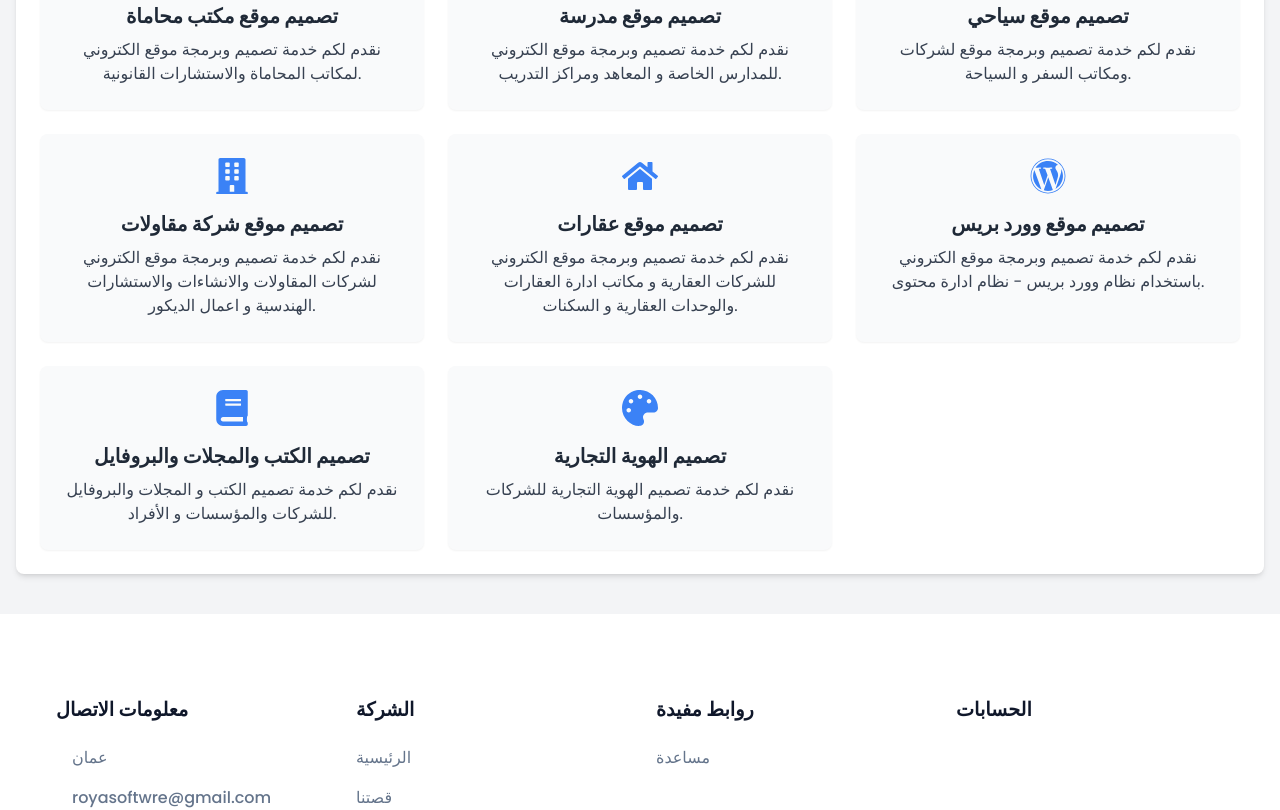
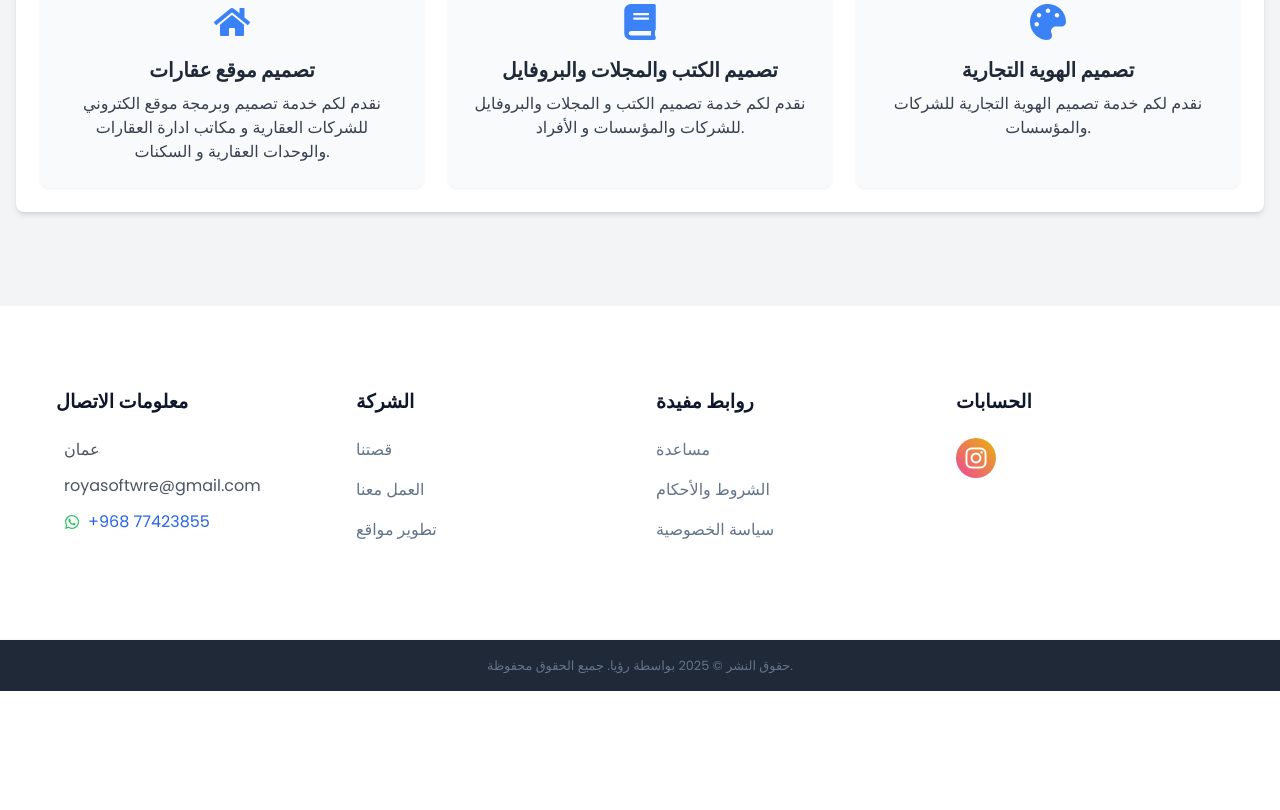
Before and after one commit to bilal-alaabadi/maintenance, a React (Vite) app: page / in a window 1280 px wide. Shown: the part 1320-2130 px from the top of the page. After the commit the page ends 2011 px from the top, so only its background shows below. Built offline with nearby package versions, Linux system fonts and the light colour scheme.

Commit message:
first commit

```diff
--- a/package.json
+++ b/package.json
@@ -10,6 +10,7 @@
     "preview": "vite preview"
   },
   "dependencies": {
+    "@fortawesome/fontawesome-free": "^6.7.2",
     "react": "^18.3.1",
     "react-dom": "^18.3.1",
     "react-icons": "^5.4.0",
--- a/src/components/Footer.jsx
+++ b/src/components/Footer.jsx
@@ -1,56 +1,72 @@
 import React from 'react'
-
-
+import { FaWhatsapp } from 'react-icons/fa'
+import { Link } from 'react-router-dom'
+import '@fortawesome/fontawesome-free/css/all.min.css'
 
 const Footer = () => {
   return (
     <>
-<footer className='section__container footer__container  '>
-    <div className='footer__col'>
+      <footer className='section__container footer__container'>
+      <div className=''>
   <h4 className='text-xl font-bold text-gray-800 mb-4'>معلومات الاتصال</h4>
-        <p className='text-gray-600 flex items-center gap-2'>
+  <p className='text-gray-600 flex items-center gap-2 mb-3'> {/* إضافة مسافة بين الفقرات */}
     <span><i className="ri-map-pin-2-fill text-primary"></i></span>
     عمان
   </p>
-        <p className='text-gray-600 flex items-center gap-2'>
+  <p className='text-gray-600 flex items-center gap-2 mb-3'> {/* إضافة مسافة بين الفقرات */}
     <span><i className="ri-mail-fill text-primary"></i></span>
     <a href="mailto:royasoftwre@gmail.com" className="hover:text-primary transition-colors duration-300">
       royasoftwre@gmail.com
     </a>
   </p>
-        <p className='text-gray-600 flex items-center gap-2'>
-            <span><i className="ri-phone-fill text-primary"></i></span>
-            (+968) 77423855
-        </p>
+  <a
+    href="https://wa.me/96877423855"
+    target="_blank"
+    rel="noopener noreferrer"
+    className="text-blue-600 hover:text-blue-800 flex items-center ml-2"
+  >
+    <FaWhatsapp className="text-green-500 mr-2" />
+    +968 77423855
+  </a>
 </div>
+
 
         <div className='footer__col'>
           <h4 className='text-xl font-bold text-gray-800 mb-4'>الشركة</h4>
-        <a href="/" className='text-gray-600 hover:text-primary transition-colors duration-300'>الرئيسية</a>
-        <a href="/" className='text-gray-600 hover:text-primary transition-colors duration-300'> قصتنا</a>
+          <a href="/" className='text-gray-600 hover:text-primary transition-colors duration-300'></a>
+          <Link to="/storey">
+            <a className='text-gray-600 hover:text-primary transition-colors duration-300'>قصتنا</a>
+          </Link>
           <a href="/" className='text-gray-600 hover:text-primary transition-colors duration-300'>العمل معنا</a>
           <a href="/" className='text-gray-600 hover:text-primary transition-colors duration-300'>تطوير مواقع</a>
-        <a href="/" className='text-gray-600 hover:text-primary transition-colors duration-300'> </a>
         </div>
 
         <div className='footer__col'>
           <h4 className='text-xl font-bold text-gray-800 mb-4'>روابط مفيدة</h4>
           <a href="/" className='text-gray-600 hover:text-primary transition-colors duration-300'>مساعدة</a>
-        <a href="/" className='text-gray-600 hover:text-primary transition-colors duration-300'></a>
-        <a href="/" className='text-gray-600 hover:text-primary transition-colors duration-300'></a>
-        <a href="/" className='text-gray-600 hover:text-primary transition-colors duration-300'></a>
-        <a href="/" className='text-gray-600 hover:text-primary transition-colors duration-300'></a>
+          <a href="/" className='text-gray-600 hover:text-primary transition-colors duration-300'>الشروط والأحكام</a>
+          <a href="/" className='text-gray-600 hover:text-primary transition-colors duration-300'>سياسة الخصوصية</a>
         </div>
 
-    <div className='footer__col'>
+        <div className=''>
           <h4 className='text-xl font-bold text-gray-800 mb-4'>الحسابات</h4>
           <div className='instagram__grid grid grid-cols-3 gap-2'>
+            {/* Instagram Icon */}
+            <a
+              href="https://www.instagram.com/roya_sow/"
+              target="_blank"
+              rel="noopener noreferrer"
+              className='flex items-center justify-center w-10 h-10 rounded-full bg-gradient-to-tr from-pink-500 to-yellow-500 text-white hover:opacity-90'
+              aria-label="Instagram"
+            >
+              <i className="fab fa-instagram text-2xl"></i>
+            </a>
           </div>
         </div>
       </footer>
 
       <div className='footer__bar bg-gray-800 text-white text-center py-4'>
-    حقوق النشر © 2025 بواسطة . جميع الحقوق محفوظة.
+        حقوق النشر © 2025 بواسطة رؤيا. جميع الحقوق محفوظة.
       </div>
     </>
   )
--- a/src/pages/home/OurProj.jsx
+++ b/src/pages/home/OurProj.jsx
@@ -9,9 +9,7 @@ import {
   FaBuilding, // تصميم موقع شركة مقاولات
   FaHome, // تصميم موقع عقارات
   FaWordpress, // تصميم موقع وورد بريس
-  FaJoomla, // تصميم موقع جوملا
   FaBook, // تصميم الكتب والمجلات والبروفايل
-  FaVideo, // تصميم الفيديوهات الإعلانية والموشن جرافيك
   FaPalette, // تصميم الهوية التجارية
 } from 'react-icons/fa';
 
@@ -58,7 +56,7 @@ const OurProj = () => {
           </div>
 
           {/* خدمة 4: تصميم موقع مكتب محاماة */}
-          <div className="bg-gray-50 p-6 rounded-lg shadow-sm">
+          {/* <div className="bg-gray-50 p-6 rounded-lg shadow-sm">
             <div className="flex justify-center mb-4">
               <FaBalanceScale className="text-4xl text-blue-500" />
             </div>
@@ -66,10 +64,10 @@ const OurProj = () => {
             <p className="text-gray-700 text-center">
               نقدم لكم خدمة تصميم وبرمجة موقع الكتروني لمكاتب المحاماة والاستشارات القانونية.
             </p>
-          </div>
+          </div> */}
 
           {/* خدمة 5: تصميم موقع مدرسة */}
-          <div className="bg-gray-50 p-6 rounded-lg shadow-sm">
+          {/* <div className="bg-gray-50 p-6 rounded-lg shadow-sm">
             <div className="flex justify-center mb-4">
               <FaSchool className="text-4xl text-blue-500" />
             </div>
@@ -77,10 +75,10 @@ const OurProj = () => {
             <p className="text-gray-700 text-center">
               نقدم لكم خدمة تصميم وبرمجة موقع الكتروني للمدارس الخاصة و المعاهد ومراكز التدريب.
             </p>
-          </div>
+          </div> */}
 
           {/* خدمة 6: تصميم موقع سياحي */}
-          <div className="bg-gray-50 p-6 rounded-lg shadow-sm">
+          {/* <div className="bg-gray-50 p-6 rounded-lg shadow-sm">
             <div className="flex justify-center mb-4">
               <FaPlane className="text-4xl text-blue-500" />
             </div>
@@ -88,10 +86,10 @@ const OurProj = () => {
             <p className="text-gray-700 text-center">
               نقدم لكم خدمة تصميم وبرمجة موقع لشركات ومكاتب السفر و السياحة.
             </p>
-          </div>
+          </div> */}
 
           {/* خدمة 7: تصميم موقع شركة مقاولات */}
-          <div className="bg-gray-50 p-6 rounded-lg shadow-sm">
+          {/* <div className="bg-gray-50 p-6 rounded-lg shadow-sm">
             <div className="flex justify-center mb-4">
               <FaBuilding className="text-4xl text-blue-500" />
             </div>
@@ -99,7 +97,7 @@ const OurProj = () => {
             <p className="text-gray-700 text-center">
               نقدم لكم خدمة تصميم وبرمجة موقع الكتروني لشركات المقاولات والانشاءات والاستشارات الهندسية و اعمال الديكور.
             </p>
-          </div>
+          </div> */}
 
           {/* خدمة 8: تصميم موقع عقارات */}
           <div className="bg-gray-50 p-6 rounded-lg shadow-sm">
@@ -113,7 +111,7 @@ const OurProj = () => {
           </div>
 
           {/* خدمة 9: تصميم موقع وورد بريس */}
-          <div className="bg-gray-50 p-6 rounded-lg shadow-sm">
+          {/* <div className="bg-gray-50 p-6 rounded-lg shadow-sm">
             <div className="flex justify-center mb-4">
               <FaWordpress className="text-4xl text-blue-500" />
             </div>
@@ -121,7 +119,7 @@ const OurProj = () => {
             <p className="text-gray-700 text-center">
               نقدم لكم خدمة تصميم وبرمجة موقع الكتروني باستخدام نظام وورد بريس - نظام ادارة محتوى.
             </p>
-          </div>
+          </div> */}
 
           {/* خدمة 10: تصميم موقع جوملا */}
           {/* <div className="bg-gray-50 p-6 rounded-lg shadow-sm">
```
Also changed, not shown: 2 other files (tests, documents, lock files or other folders). Lines whose indentation alone changed are shown as unchanged.
